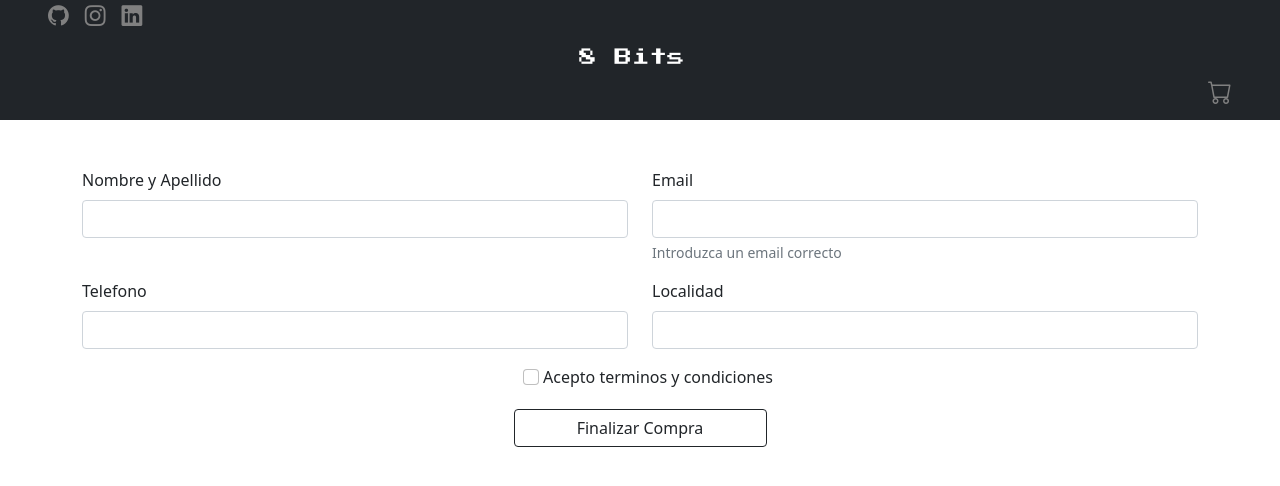
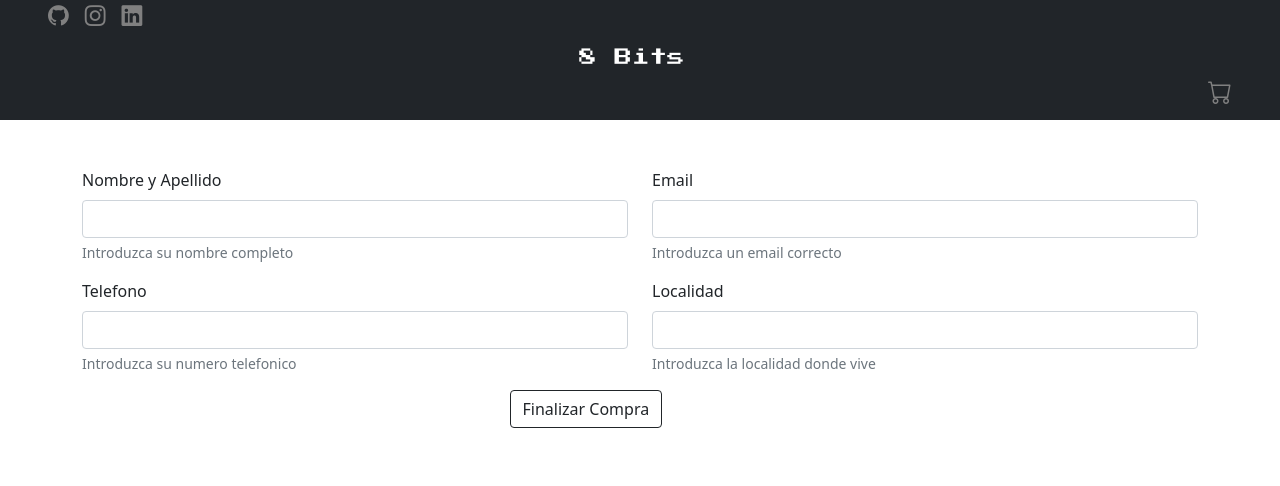
Before and after one commit to sebastianRomay/8bits-ecommerce, a React (Create React App) app: page /compra in a window 1280 px wide. Shown: the top 486 px of the page. Built offline with nearby package versions, Linux system fonts and the light colour scheme.

Commit message:
Coleccion de clientes creada en firebase

```diff
--- a/src/components/Formulario/Formulario.jsx
+++ b/src/components/Formulario/Formulario.jsx
@@ -3,37 +3,52 @@ import { CartContext } from '../../context/CartContext';
 import swal from 'sweetalert';
 import { Link } from 'react-router-dom';
 import BotonAgregar from '../AgregarCarrito/BotonAgregar';
+import {collection, addDoc} from 'firebase/firestore';
+import {db} from '../../firebase/firebaseConfig';
 
+const estadoInicial = {
+    nombre : '',
+    email : '',
+    telefono : '',
+    localidad : ''
+}
 const Formulario = () => {
 
-    const [nombre, setNombre] = useState()
+    const [valores, setValores] = useState(estadoInicial)
 
-    const obtenerNombre = (e) => {
-        let name = e.target.value
-        setNombre(name)
+    const obtenerValor = (e) => {
+        let {value, name} = e.target;
+        setValores({...valores, [name]: value})
     }
 
     const cartContext = useContext(CartContext);
     const { vaciarCarrito } = cartContext;
 
-    const finCompra = () => {
+    const finCompra = async (e) => {
+        e.preventDefault()
         vaciarCarrito()
-        swal(`Gracias por su compra ${nombre}` , 'En breve sera contactado', 'success')
+
+        const docRef = await addDoc(collection(db, 'clientes'), {
+            valores
+        })
+        swal('Gracias por su compra', `Su id de transaccion es: ${docRef.id}`, 'success')
+        setValores(estadoInicial)
     }
 
 
   return (
     <>
-        <form className='container mt-5'>
+        <form className='container mt-5' onSubmit={finCompra} >
             <div className="row">
 
         <div className="mb-3 col-md-6 col-12">
             <label for="exampleInputEmail1" className="form-label">Nombre y Apellido</label>
-            <input type="text" className="form-control" required onChange={obtenerNombre}/>
+            <input type="text" className="form-control" name='nombre' value={valores.nombre} required onChange={obtenerValor}/>
+            <div id="emailHelp" className="form-text">Introduzca su nombre completo</div>
         </div>
         <div className="mb-3 col-md-6 col-12">
             <label for="exampleInputEmail1" className="form-label">Email</label>
-            <input type="email" className="form-control" required/>
+            <input type="email" className="form-control" value={valores.email} name='email' onChange={obtenerValor} required/>
             <div id="emailHelp" className="form-text">Introduzca un email correcto</div>
         </div>
 
@@ -42,25 +57,19 @@ const Formulario = () => {
 
             <div className="mb-3 col-md-6 col-12">
             <label for="exampleInputPassword1" className="form-label">Telefono</label>
-            <input type="number" className="form-control" id="exampleInputPassword1" required/>
+            <input type="number" className="form-control" name='telefono' onChange={obtenerValor} value={valores.telefono} id="exampleInputPassword1" required/>
+            <div id="emailHelp" className="form-text">Introduzca su numero telefonico</div>
         </div>
         <div className="mb-3 col-md-6 col-12">
             <label for="exampleInputEmail1" className="form-label">Localidad</label>
-            <input type='text' className="form-control" required/>
+            <input type='text' className="form-control" name='localidad' onChange={obtenerValor} value={valores.localidad} required/>
+            <div id="emailHelp" className="form-text">Introduzca la localidad donde vive</div>
         </div>
 
             </div>
         <div className="row">
-        <div className="mb-3 form-check col-12 d-flex justify-content-center">
-            <input type="checkbox" className="form-check-input mx-1" id="exampleCheck1" required/>
-            <label className="form-check-label" for="exampleCheck1">Acepto terminos y condiciones</label>
-        </div>
-        </div>
-        <div className="row">
             <div className="col-3 mx-auto">
-            <Link to="/">
-                  <BotonAgregar texto='Finalizar Compra' fn={finCompra}/>
-            </Link>
+                  <input type='submit' className='btn btn-outline-dark' value='Finalizar Compra' />
             </div>
         </div>
         </form>
```
